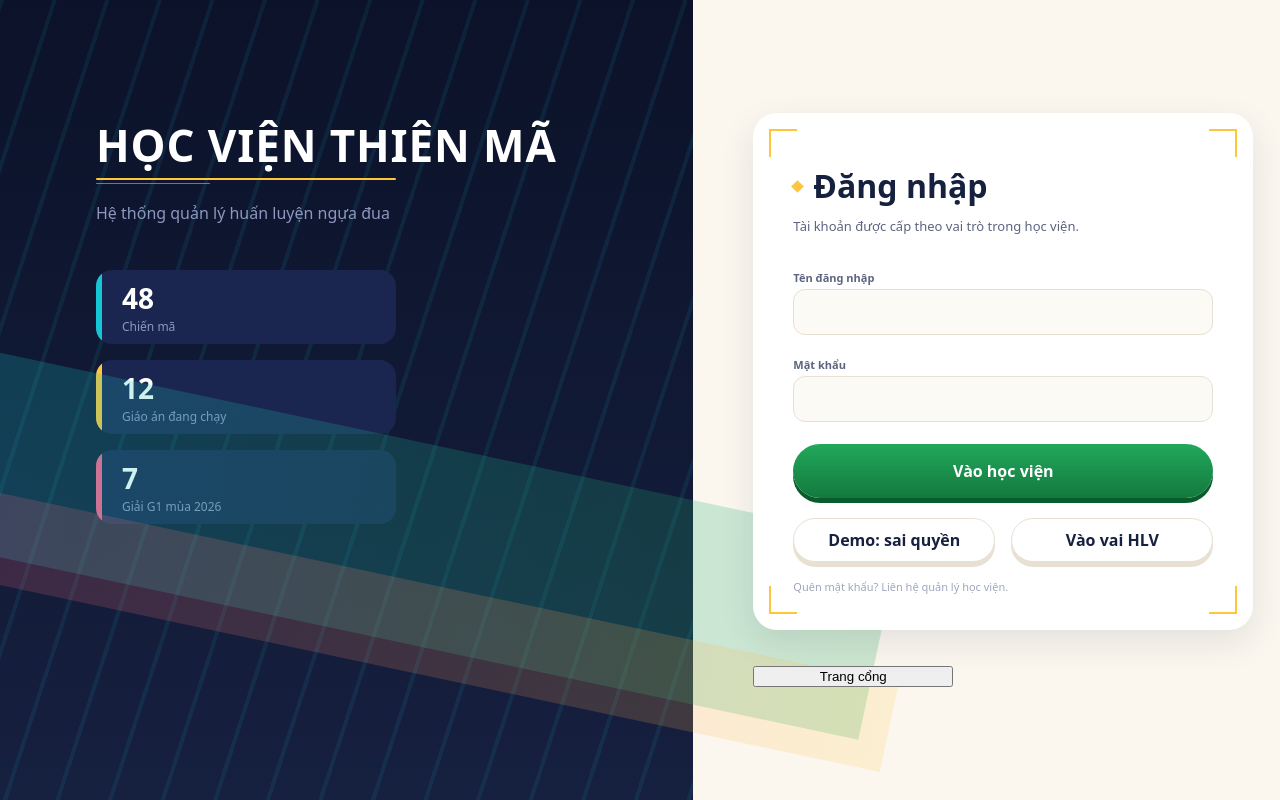
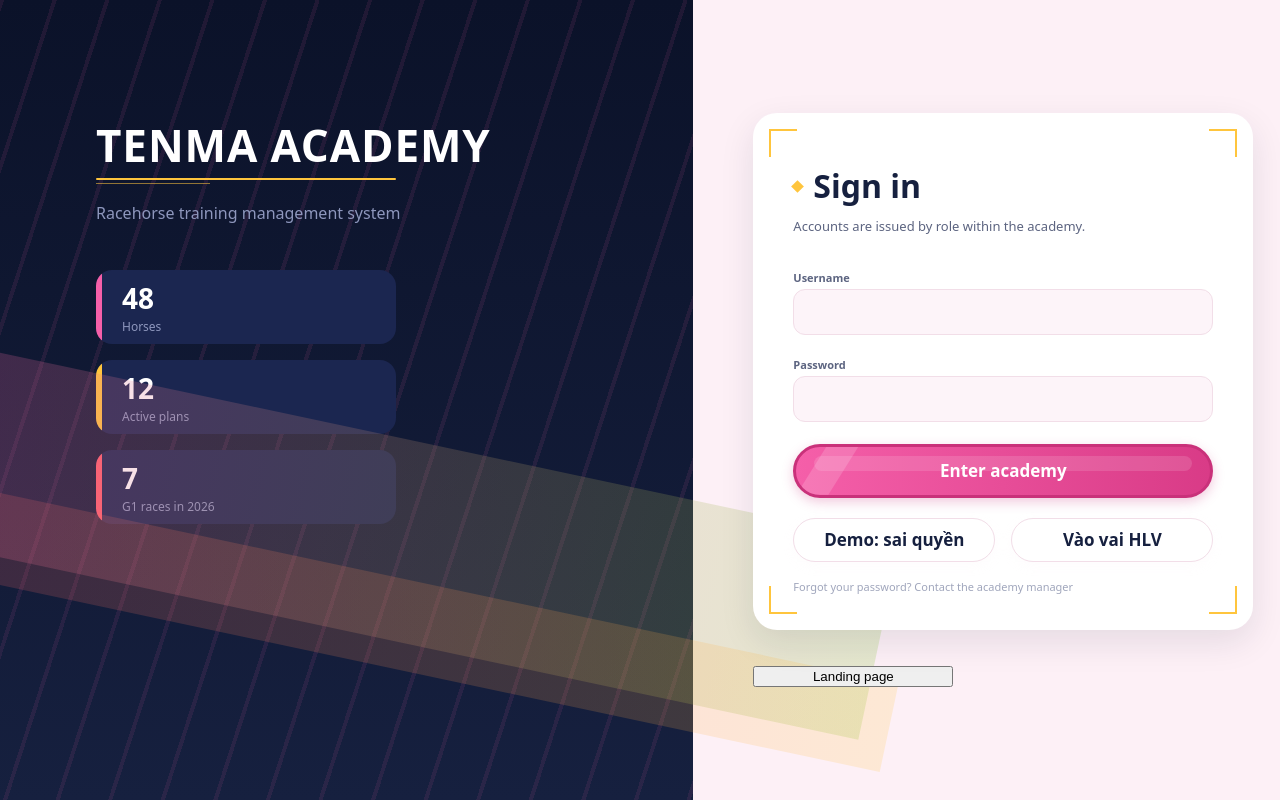
Before and after one commit to Pandapo-274/Racehorse-Training-Management-System, a React (Create React App) app in the folder frontend/: page /login in a window 1280 px wide. Built offline with nearby package versions, Linux system fonts and the light colour scheme.

Commit message:
[tqt195] 20261002-1123 Login page upateded

```diff
--- a/frontend/src/components/ui/Button.js
+++ b/frontend/src/components/ui/Button.js
@@ -2,7 +2,7 @@
 export default function Button({ variant = "primary", children, ...props }) {
   return (
     <button className={`btn btn--${variant}`} {...props}>
-      {children}
+      <span className="btn__label">{children}</span>
     </button>
   );
 }
--- a/frontend/src/components/ui/ui.css
+++ b/frontend/src/components/ui/ui.css
@@ -1,34 +1,45 @@
-/* src/components/ui/ui.css */
 .field { display: grid; gap: 4px; margin-bottom: 22px; }
 .field__label { font-size: 11px; font-weight: 700; color: var(--text-600); }
 .field__input {
-  height: 46px; padding: 0 15px;
-  font: 500 13px var(--font-body); color: var(--text-900);
-  background: var(--cream-50);
+  height: 46px; padding: 0 16px;
+  font: 500 13px var(--font-body); color: var(--navy-900);
+  background: var(--field-bg);
   border: 1px solid var(--line); border-radius: 12px;
 }
-.field__input:focus { outline: 2px solid var(--teal-500); outline-offset: 1px; }
-.field__input--error { border-color: var(--danger); }
+.field__input:focus { outline: 2px solid var(--pink-500); outline-offset: 1px; }
+.field__input--error { border: 2px solid var(--danger); background: #fff5f7; }
 .field__error { margin: 0; font-size: 12px; color: var(--danger); }
 
-/* Nút có "gờ" phía dưới như thiết kế */
 .btn {
-  --ledge: 5px;
-  font: 700 16px var(--font-heading);
-  border: 0; cursor: pointer;
-  box-shadow: 0 var(--ledge) 0 var(--ledge-color);
-  transition: transform .08s;
+  position: relative; overflow: hidden;
+  font: 800 17px var(--font-heading);
+  cursor: pointer; transition: transform .08s;
 }
-.btn:active:not(:disabled) { --ledge: 2px; transform: translateY(3px); }
+.btn:active:not(:disabled) { transform: translateY(2px); }
 .btn:disabled { opacity: .6; cursor: not-allowed; }
+.btn__label { position: relative; z-index: 1; }
 
+/* Nút chính: hồng, viền 3px, có vệt bóng */
 .btn--primary {
-  --ledge-color: var(--green-900);
   width: 100%; height: 54px; border-radius: 27px; color: #fff;
-  background: linear-gradient(180deg, var(--green-500), var(--green-700));
+  background: linear-gradient(90deg, var(--pink-500), var(--pink-700));
+  border: 3px solid var(--pink-rim);
+  box-shadow: 0 4px 12px rgba(201, 49, 122, .26);
 }
+.btn--primary::before {          /* dải chéo mờ ở đầu trái */
+  content: ""; position: absolute; top: 0; left: 0; width: 62px; height: 100%;
+  background: #fff; opacity: .16; pointer-events: none;
+  clip-path: polygon(30px 0, 100% 0, calc(100% - 30px) 100%, 0 100%);
+}
+.btn--primary::after {           /* vệt sáng phía trên */
+  content: ""; position: absolute; top: 9px; left: 18px; right: 18px; height: 15px;
+  background: #fff; opacity: .13; border-radius: 8px; pointer-events: none;
+}
+
+/* Nút phụ: trắng, viền mảnh */
 .btn--secondary {
-  --ledge-color: var(--line);
   height: 44px; padding: 0 24px; border-radius: 22px;
-  color: var(--text-900); background: #fff; border: 1.5px solid var(--line);
+  color: var(--navy-900); background: #fff;
+  border: 1.5px solid var(--line);
+  box-shadow: 0 4px 12px rgba(242, 222, 232, .1);
 }
--- a/frontend/src/features/auth/BrandPanel.js
+++ b/frontend/src/features/auth/BrandPanel.js
@@ -2,17 +2,17 @@
 
 
 const STATS = [
-  { value: 48, label: "Chiến mã",          color: "var(--teal-500)" },
-  { value: 12, label: "Giáo án đang chạy", color: "var(--gold-500)" },
-  { value: 7,  label: "Giải G1 mùa 2026",  color: "var(--pink-500)" },
+  { value: 48, label: "Horses",           color: "var(--pink-500)" },
+  { value: 12, label: "Active plans",     color: "var(--gold-500)" },
+  { value: 7,  label: "G1 races in 2026", color: "var(--rose-500)" },
 ];
 
 export default function BrandPanel() {
   return (
     <aside className="brand">
-      <h1 className="brand__title">HỌC VIỆN THIÊN MÃ</h1>
+      <h1 className="brand__title">TENMA ACADEMY</h1>
       <div className="brand__rule" />
-      <p className="brand__sub">Hệ thống quản lý huấn luyện ngựa đua</p>
+      <p className="brand__sub">Racehorse training management system</p>
 
       <ul className="stats">
         {STATS.map((s) => (
--- a/frontend/src/features/auth/LoginForm.js
+++ b/frontend/src/features/auth/LoginForm.js
@@ -17,8 +17,8 @@ export default function LoginForm() {
 
   const validate = () => {
     const next = {};
-    if (!form.username.trim()) next.username = "Vui lòng nhập tên đăng nhập";
-    if (!form.password) next.password = "Vui lòng nhập mật khẩu";
+    if (!form.username.trim()) next.username = "Please enter your username";
+    if (!form.password) next.password = "Please enter your password";
     setErrors(next);
     return Object.keys(next).length === 0;
   };
@@ -44,17 +44,17 @@ export default function LoginForm() {
 
   return (
     <form onSubmit={handleSubmit} noValidate>
-      <TextField id="username" name="username" label="Tên đăng nhập"
+      <TextField id="username" name="username" label="Username"
         value={form.username} onChange={handleChange}
         error={errors.username} autoComplete="username" />
-      <TextField id="password" name="password" type="password" label="Mật khẩu"
+      <TextField id="password" name="password" type="password" label="Password"
         value={form.password} onChange={handleChange}
         error={errors.password} autoComplete="current-password" />
 
       {submitError && <p className="field__error form-error" role="alert">{submitError}</p>}
 
       <Button type="submit" disabled={loading}>
-        {loading ? "Đang đăng nhập..." : "Vào học viện"}
+        {loading ? "Signing in..." : "Enter academy"}
       </Button>
 
       {/* Hai nút demo trong Figma: chỉ hiện khi chạy npm start */}
--- a/frontend/src/features/auth/LoginPage.js
+++ b/frontend/src/features/auth/LoginPage.js
@@ -19,15 +19,15 @@ export default function LoginPage() {
           <span className="corner corner--bl" />
           <span className="corner corner--br" />
 
-          <h2 className="login-card__title">Đăng nhập</h2>
-          <p className="login-card__hint">Tài khoản được cấp theo vai trò trong học viện.</p>
+          <h2 className="login-card__title">Sign in</h2>
+          <p className="login-card__hint">Accounts are issued by role within the academy.</p>
 
           <LoginForm />
 
-          <small className="login-card__foot">Quên mật khẩu? Liên hệ quản lý học viện.</small>
+          <small className="login-card__foot">Forgot your password? Contact the academy manager</small>
         </div>
 
-        <Button variant="secondary" type="button" className="portal-btn">Trang cổng</Button>
+        <Button variant="secondary" type="button" className="portal-btn">Landing page</Button>
       </section>
     </main>
   );
--- a/frontend/src/features/auth/auth.css
+++ b/frontend/src/features/auth/auth.css
@@ -1,28 +1,23 @@
-/* src/features/auth/auth.css */
 .auth {
   position: relative; overflow: hidden;
   display: grid; grid-template-columns: 780fr 660fr;
-  min-height: 100vh; background: var(--cream-100);
+  min-height: 100vh; background: var(--page);
 }
 
-/* Hai dải màu nghiêng trang trí (xấp xỉ theo Figma) */
 .auth__band { position: absolute; left: -110px; width: 1000px; transform: rotate(12deg); pointer-events: none; z-index: 1; }
 .auth__band--teal { bottom: 162px; height: 200px; opacity: .22;
-  background: linear-gradient(90deg, var(--teal-500), var(--green-500)); }
+  background: linear-gradient(90deg, var(--pink-500), var(--turf-500)); }
 .auth__band--pink { bottom: 131px; left: -100px; height: 90px; opacity: .18;
-  background: linear-gradient(90deg, var(--pink-500), var(--gold-500)); }
+  background: linear-gradient(90deg, var(--rose-500), var(--gold-500)); }
 
-/* Nửa trái */
 .brand {
   position: relative; z-index: 0; padding: 92px 96px; color: #fff;
   background:
-    repeating-linear-gradient(108deg, rgba(22,198,212,.09) 0 4px, transparent 4px 50px),
+    repeating-linear-gradient(108deg, rgba(245,95,169,.09) 0 4px, transparent 4px 50px),
     linear-gradient(180deg, var(--navy-950), var(--navy-900));
 }
 .brand__logo { display: block; }
-.brand__title {
-  margin: 28px 0 0; font: 800 44px/1.18 var(--font-heading); letter-spacing: .88px;
-}
+.brand__title { margin: 28px 0 0; font: 800 44px/1.18 var(--font-heading); letter-spacing: .88px; }
 .brand__rule { position: relative; width: 300px; height: 2px; margin-top: 6px;
   background: var(--gold-500); border-radius: 1px; }
 .brand__rule::after { content: ""; position: absolute; top: 5px; left: 0; width: 114px; height: 1px;
@@ -36,7 +31,6 @@
 .stat strong { display: block; font: 800 28px/1.18 var(--font-heading); }
 .stat span { display: block; margin-top: 3px; font-size: 12px; color: var(--slate-400); }
 
-/* Nửa phải */
 .auth__right { position: relative; z-index: 2; display: flex; flex-direction: column;
   justify-content: center; align-items: flex-start; gap: 36px; padding: 24px 24px 24px 60px; }
 
--- a/frontend/src/styles/token.css
+++ b/frontend/src/styles/token.css
@@ -8,18 +8,19 @@
   --text-600: #5c6480;
   --text-400: #a0a6bc;
 
-  --cream-100: #fbf7ef;   /* nền nửa phải */
-  --cream-50:  #fcfaf5;   /* nền ô nhập */
-  --line:      #e8e1d3;   /* viền ô, viền nút phụ */
+  --page:     #fdf0f6;   /* nền nửa phải */
+  --field-bg: #fdf4f9;   /* nền ô nhập */
+  --line:     #f2dee8;   /* viền ô, viền nút phụ */
 
-  --green-500: #22a85c;
-  --green-700: #13793d;
-  --green-900: #0b5c2c;   /* "gờ" dưới nút chính */
-  --teal-500:  #16c6d4;
-  --gold-500:  #ffc53d;
-  --pink-500:  #ff5c8a;
+  --pink-300: #ff9ecb;
+  --pink-500: #f55fa9;
+  --pink-700: #d93b87;
+  --pink-rim: #c9317a;   /* viền nút chính */
+  --turf-500: #8cc63f;
+  --rose-500: #ff5f6d;
+  --gold-500: #ffc53d;
 
-  --danger: #d6334f;      /* mình tự chọn, màn lỗi (frame 05) mới có màu thật */
+  --danger: #c81e3a;
 
   --font-heading: "Baloo 2", system-ui, sans-serif;
   --font-body: "Be Vietnam Pro", system-ui, sans-serif;
```
Also changed, not shown: 1 other file (tests, documents, lock files or other folders).
